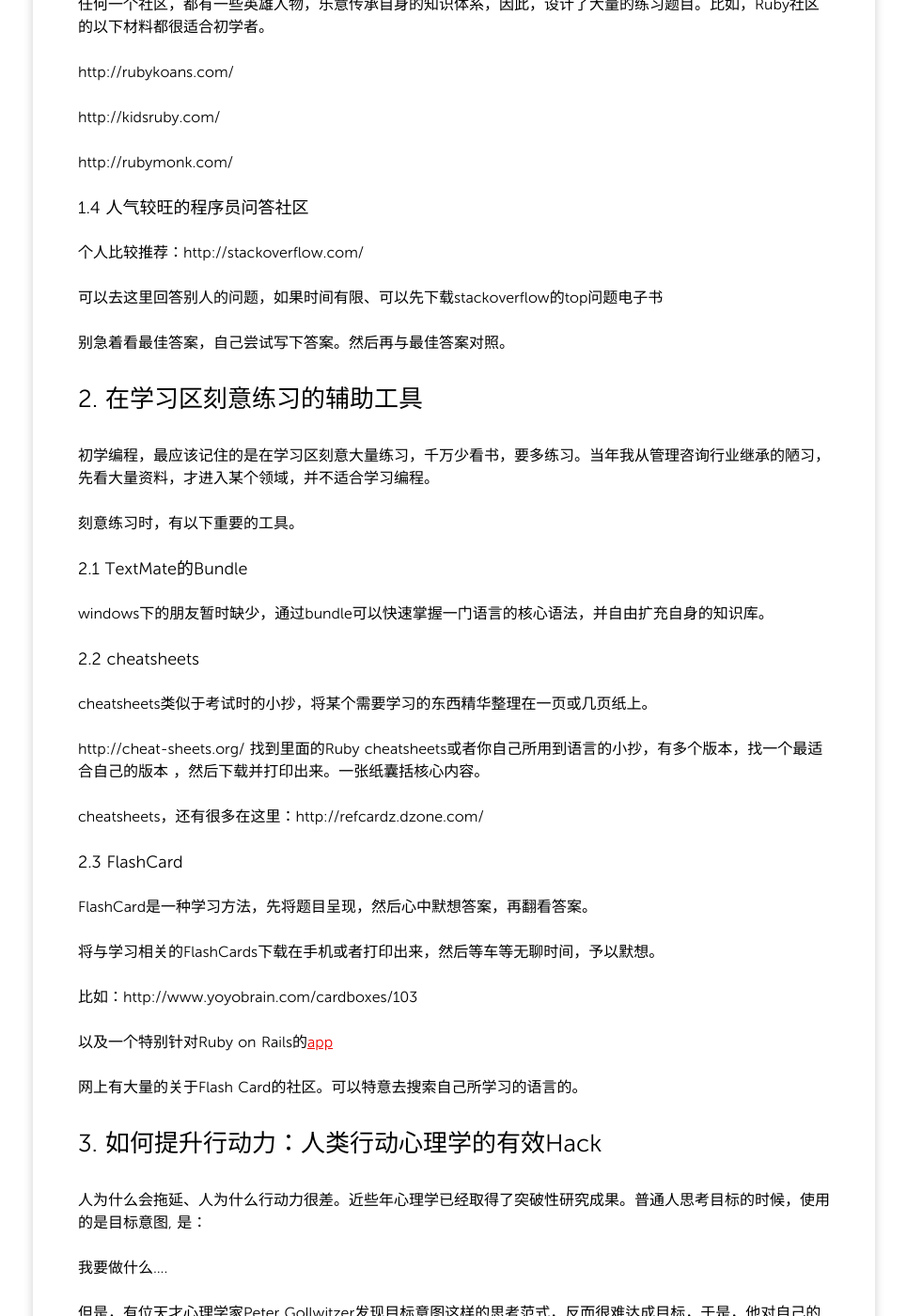
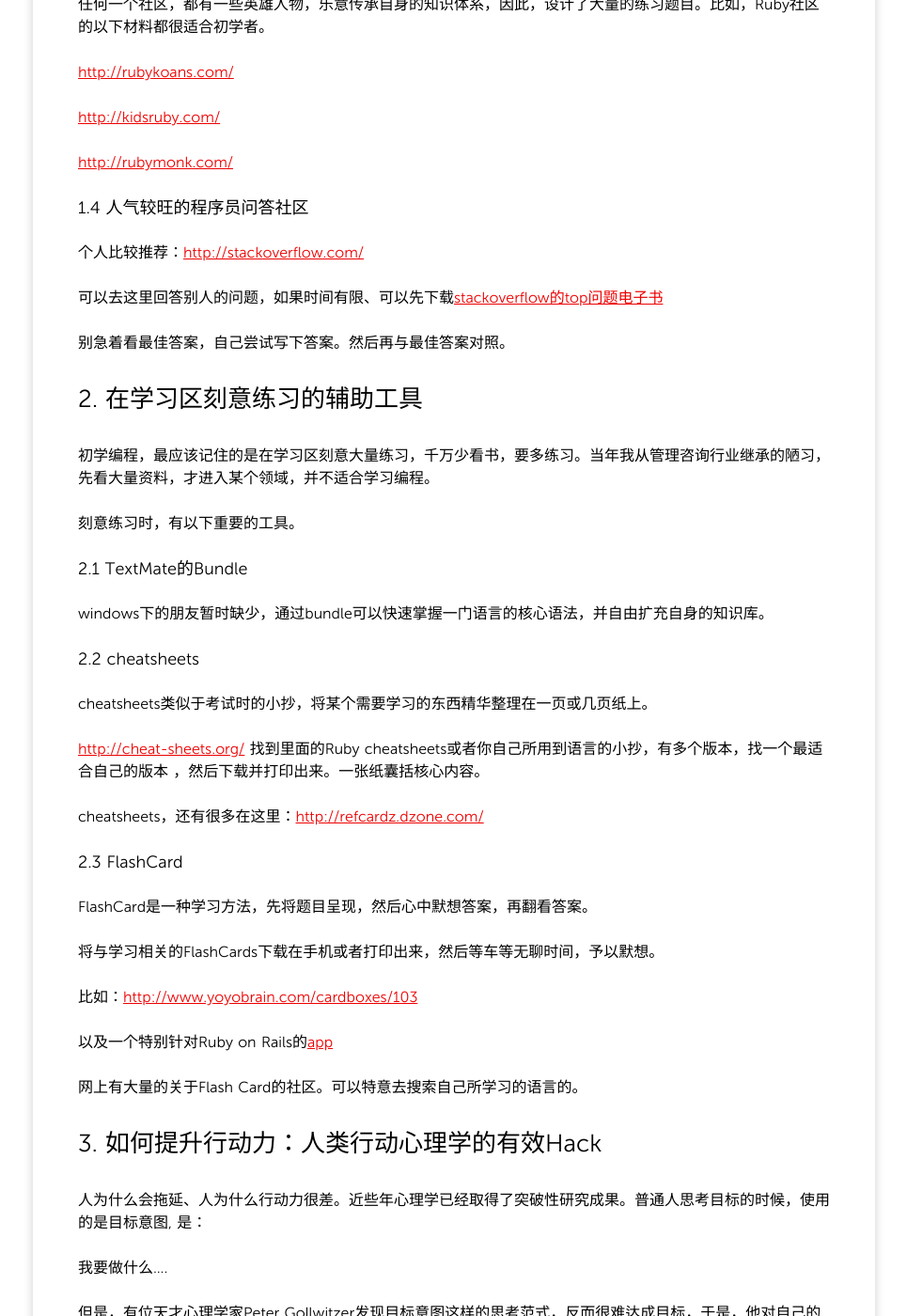
Before and after one commit to liu-ke/csukuangfj.github.io, a Jekyll site: the page built from _posts/2014/2014-03-12-zhuan-zai-how-to-learn-a-programming-language.md, in a window 1280 px wide and 1400 px high, scrolled down 943 px. Shown: the whole window at 94% size, without its empty margins (157-1122 px from the left). Built offline with Jekyll 4.4.1, drawn with Linux system fonts in a browser that asks for light colours; Markdown is read by kramdown in place of the engine named in the settings; comment, search, counter and statistics services are not loaded; some of the changed text lies outside the part shown.

Commit message:
modify 2014-03-12

```diff
--- a/_posts/2014/2014-03-12-zhuan-zai-how-to-learn-a-programming-language.md
+++ b/_posts/2014/2014-03-12-zhuan-zai-how-to-learn-a-programming-language.md
@@ -21,7 +21,7 @@ tags:
 ### 1.2 笨方法系列
 Ruby与Python双修的怪才Zed Shaw，推出了笨方法学习编程的系列教程。里面已经有了Ruby\Python\c系列。Zed Shaw开源了相应的方法论、资料，你也可以将它改为自己要学的版本，比如java、Arduino等。
 
-网址：http://learncodethehardway.org/
+网址：<http://learncodethehardway.org/>
 
 [Ruby中文版](http://lrthw.github.com/)
 
@@ -30,16 +30,16 @@ Ruby与Python双修的怪才Zed Shaw，推出了笨方法学习编程的系列
 ### 1.3 社区英雄设计的练习题目
 任何一个社区，都有一些英雄人物，乐意传承自身的知识体系，因此，设计了大量的练习题目。比如，Ruby社区的以下材料都很适合初学者。
 
-http://rubykoans.com/
+<http://rubykoans.com/>
 
-http://kidsruby.com/
+<http://kidsruby.com/>
 
-http://rubymonk.com/
+<http://rubymonk.com/>
 
 ### 1.4 人气较旺的程序员问答社区
-个人比较推荐：http://stackoverflow.com/
+个人比较推荐：<http://stackoverflow.com/>
 
-可以去这里回答别人的问题，如果时间有限、可以先下载stackoverflow的top问题电子书
+可以去这里回答别人的问题，如果时间有限、可以先下载[stackoverflow的top问题电子书](http://hewgill.com/~greg/stackoverflow/ebooks/)
 
 别急着看最佳答案，自己尝试写下答案。然后再与最佳答案对照。
 
@@ -54,16 +54,16 @@ windows下的朋友暂时缺少，通过bundle可以快速掌握一门语言的
 ### 2.2 cheatsheets
 cheatsheets类似于考试时的小抄，将某个需要学习的东西精华整理在一页或几页纸上。
 
-http://cheat-sheets.org/ 找到里面的Ruby cheatsheets或者你自己所用到语言的小抄，有多个版本，找一个最适合自己的版本 ，然后下载并打印出来。一张纸囊括核心内容。
+<http://cheat-sheets.org/> 找到里面的Ruby cheatsheets或者你自己所用到语言的小抄，有多个版本，找一个最适合自己的版本 ，然后下载并打印出来。一张纸囊括核心内容。
 
-cheatsheets，还有很多在这里：http://refcardz.dzone.com/
+cheatsheets，还有很多在这里：<http://refcardz.dzone.com/>
 
 ### 2.3 FlashCard
 FlashCard是一种学习方法，先将题目呈现，然后心中默想答案，再翻看答案。
 
 将与学习相关的FlashCards下载在手机或者打印出来，然后等车等无聊时间，予以默想。
 
-比如：http://www.yoyobrain.com/cardboxes/103
+比如：<http://www.yoyobrain.com/cardboxes/103>
 
 以及一个特别针对Ruby on Rails的[app](http://itunes.apple.com/app/ruby-on-rails-commands-flashcards/id440877359?mt=8)
 
```
